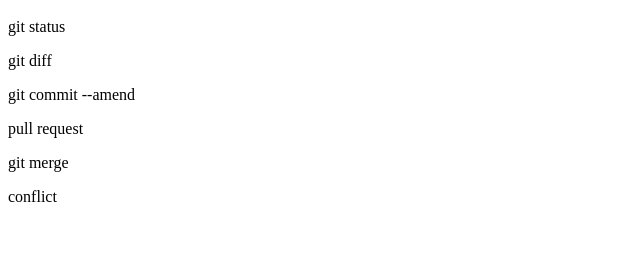
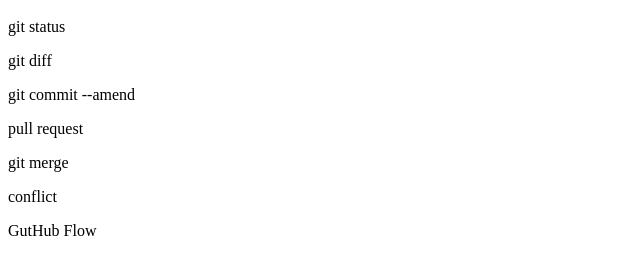
Before and after one commit to nras-k/git_tutorial, a plain HTML site: page index.html in a window 1280 px wide. Shown: the part 57-332 px from the top of the page, without its empty margins (0-640 px from the left). Drawn offline with Linux system fonts and the light colour scheme.

Commit message:
GitHub Flowを追記

```diff
--- a/index.html
+++ b/index.html
@@ -5,3 +5,4 @@
 <p>pull request</p>
 <p>git merge</p>
 <p>conflict</p>
+<p>GutHub Flow</p>
```
